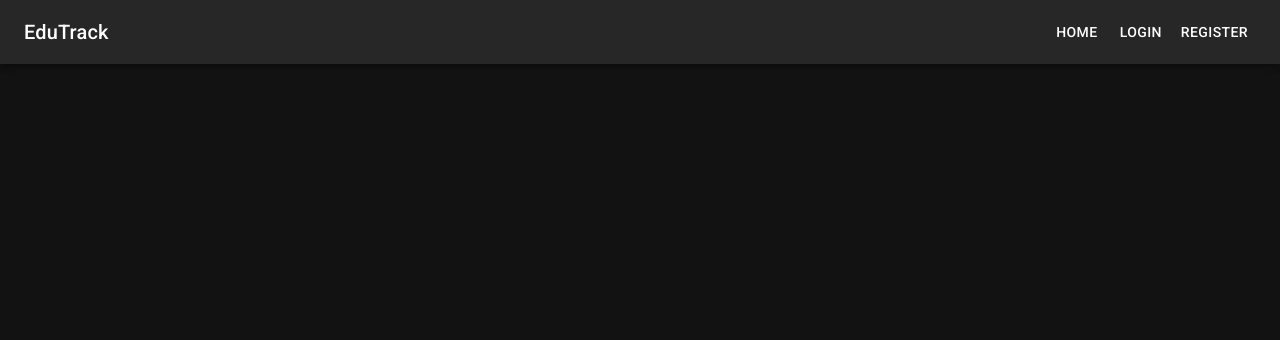
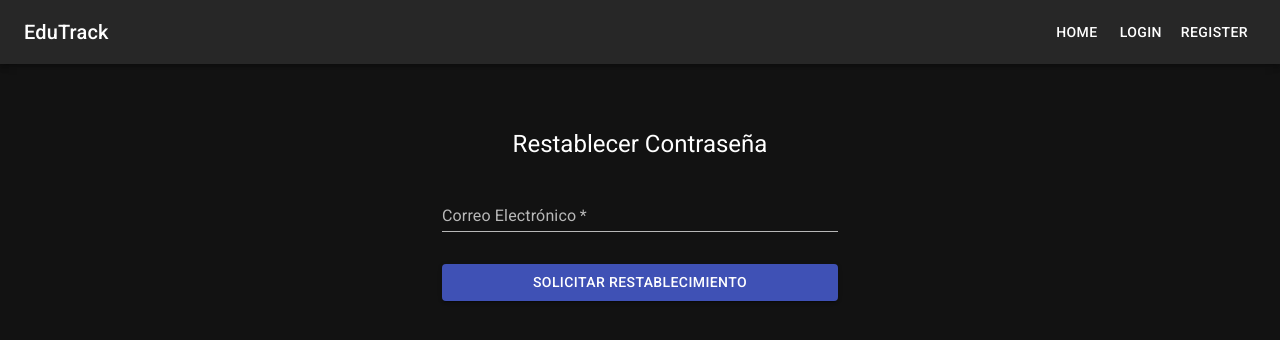
Before and after one commit to pgdiaz/edu-track, a React (Vite) app: page /reset-password in a window 1280 px wide. Shown: the top 340 px of the page. Built offline with nearby package versions, Linux system fonts and the light colour scheme; no server answers.

Commit message:
Implementamos el formulario de solicitud de restablecimiento de contrasenia

```diff
--- a/src/pages/LoginPage.jsx
+++ b/src/pages/LoginPage.jsx
@@ -1,6 +1,6 @@
 import { useState } from "react";
 import { useNavigate } from "react-router-dom";
-import { Box, Button, Container, TextField, Typography } from "@mui/material";
+import { Box, Button, Container, TextField, Typography, Link } from "@mui/material";
 import { useSnackbar } from "notistack";
 import { useAuth } from "../security/AuthenticationProvider";
 import axios from "axios";
@@ -17,6 +17,10 @@ export default function LoginPage() {
     const navigate = useNavigate();
     const { enqueueSnackbar } = useSnackbar();
     const { onLogin } = useAuth();
+
+    const handleForgotPassword = () => {
+        navigate('/reset-password');
+    };
 
     const emailValidation = () => {
         if (!email.trim()) {
@@ -124,6 +128,9 @@ export default function LoginPage() {
                     >
                         Iniciar Sesión
                     </Button>
+                    <Link component="button" variant="body2" onClick={handleForgotPassword}>
+                        ¿Olvidaste tu contraseña o sos un usuario nuevo?
+                    </Link>
                 </Box>
             </Box>
         </Container>
--- /dev/null
+++ b/src/pages/ResetPage.jsx
@@ -0,0 +1,77 @@
+import { useState } from 'react';
+import { Container, Box, Typography, TextField, Button } from '@mui/material';
+
+const ResetPassword = () => {
+    const [email, setEmail] = useState('');
+    const [message, setMessage] = useState('');
+    const [error, setError] = useState({
+        id: "",
+        message: "",
+    });
+
+    const handleSubmit = (event) => {
+        event.preventDefault();
+        if (!emailValidation()) {
+            return;
+        }
+        setError({ id: "", message: "" });
+        setMessage('Si el correo electrónico está registrado, recibirás un enlace para restablecer tu contraseña.');
+    };
+
+    const emailValidation = () => {
+        if (!email.trim()) {
+            return !!setError({ id: "email", message: "El campo es obligatorio" });
+        }
+        const regex = /^[A-Z0-9._%+-]+@[A-Z0-9.-]+\.[A-Z]{2,}$/i;
+        if (!regex.test(email)) {
+            return !!setError({ id: "email", message: "El correo electrónico no es valido" });
+        }
+        return true;
+    };
+
+    return (
+        <Container component="main" maxWidth="xs">
+            <Box
+                sx={{
+                    ml: 0,
+                    mt: 8,
+                    display: 'flex',
+                    flexDirection: 'column',
+                    alignItems: 'center',
+                    width: { xs: '60%', sm: '60%', md: '80%', lg: '100%', xl: '100%' }
+                }}
+            >
+                <Typography component="h1" variant="h5">
+                    Restablecer Contraseña
+                </Typography>
+                <Box component="form" onSubmit={handleSubmit} sx={{ mt: 1 }} noValidate autoComplete="off">
+                    <TextField
+                        label="Correo Electrónico"
+                        variant="standard"
+                        id="email"
+                        type="email"
+                        fullWidth
+                        required
+                        error={error.id === "email"}
+                        helperText={error.id === "email" ? error.message : ""}
+                        onChange={(e) => setEmail(e.target.value)}
+                        value={email}
+                        margin="normal"
+                        autoComplete="new-email"
+                    />
+                    <Button
+                        type="submit"
+                        fullWidth
+                        variant="contained"
+                        sx={{ mt: 3, mb: 2 }}
+                    >
+                        Solicitar Restablecimiento
+                    </Button>
+                    {message && <Typography variant="body2" color="textSecondary">{message}</Typography>}
+                </Box>
+            </Box>
+        </Container>
+    );
+};
+
+export default ResetPassword;
--- a/src/routers/Navigator.jsx
+++ b/src/routers/Navigator.jsx
@@ -8,6 +8,7 @@ import { useAuth } from "../security/AuthenticationProvider";
 import LogoutPage from "../pages/LogoutPage";
 import PrivateRoute from "./PrivateRoute";
 import AdminPanelPage from "../pages/AdminPanelPage";
+import ResetPage from "../pages/ResetPage"
 
 const outNavLinks = [
     { title: "Home", path: "/" },
@@ -49,6 +50,7 @@ const Navigator = () => {
                     <Route path="/register" element={<RegisterPage />} />
                     <Route path="/logout" element={<LogoutPage />} />
                     <Route path="/panel" element={wrapPrivateRoute(<AdminPanelPage />, isAuthorized)} />
+                    <Route path="/reset-password" element={<ResetPage />} />
                 </Routes>
             </Container>
         </>
```
Also changed, not shown: 1 other file (tests, documents, lock files or other folders).
